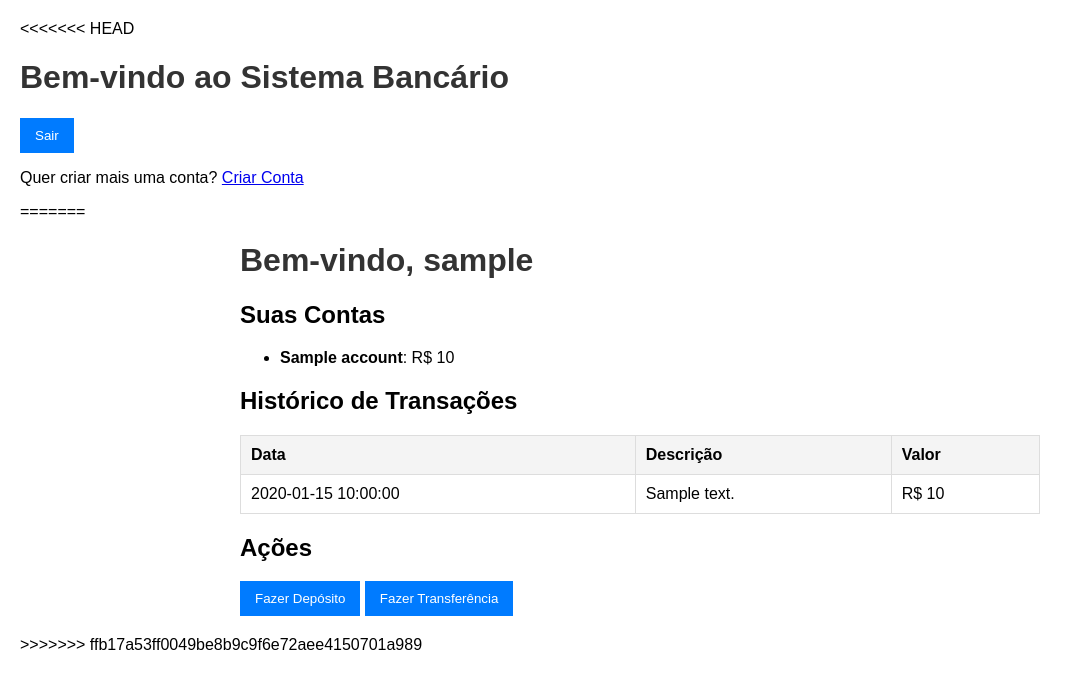
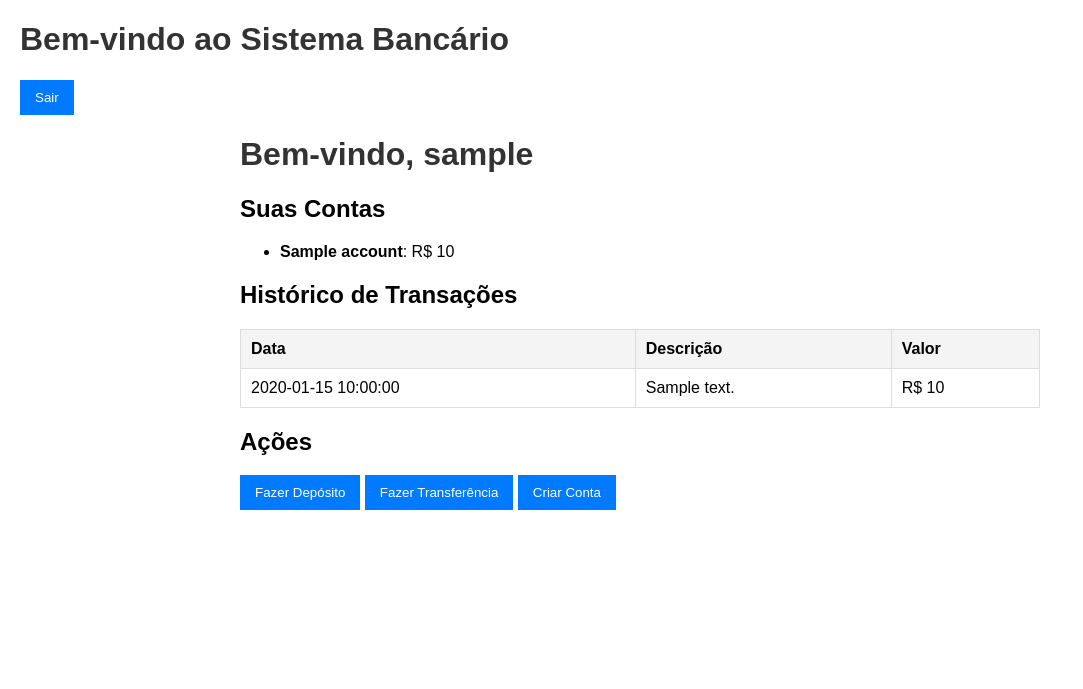
Before and after one commit to Xlane2096/Projeto_Banco, a Flask app: template templates/index.html in a window 1280 px wide. Shown: the top 689 px of the page, without its empty margins (0-1083 px from the left). Run offline with Flask 3, Linux system fonts and the light colour scheme; the template is opened without the code that fills it: most values are stand-ins (such as "Sample title", 1, 10 or a date in 2020); some libraries are stand-ins or nearby versions.

Commit message:
correcao index

```diff
--- a/app.py
+++ b/app.py
@@ -71,6 +71,7 @@ def logout():
     flash("Você saiu com sucesso.", "success")
     return redirect(url_for('login'))
 
+
 @app.route('/criar_usuario', methods=['GET', 'POST'])
 def criar_usuario():
     if request.method == 'POST':
--- a/templates/index.html
+++ b/templates/index.html
@@ -47,13 +47,10 @@
     </style>
 </head>
 <body>
-<<<<<<< HEAD
     <h1>Bem-vindo ao Sistema Bancário</h1>
     <form action="{{ url_for('logout') }}" method="POST">
         <button type="submit">Sair</button>
     </form>
-    <p>Quer criar mais uma conta? <a href="{{ url_for('criar_conta') }}">Criar Conta</a></p>
-=======
     <div class="container">
         <h1>Bem-vindo, {{ user_name }}</h1>
 
@@ -101,8 +98,10 @@
             <form action="{{ url_for('fazer_transferencia') }}" method="GET" style="display: inline;">
                 <button type="submit">Fazer Transferência</button>
             </form>
+            <form action="{{ url_for('criar_conta') }}" method="GET" style="display: inline;">
+                <button type="submit">Criar Conta</button>
+            </form>
         </div>
     </div>
->>>>>>> ffb17a53ff0049be8b9c9f6e72aee4150701a989
 </body>
 </html>
```
